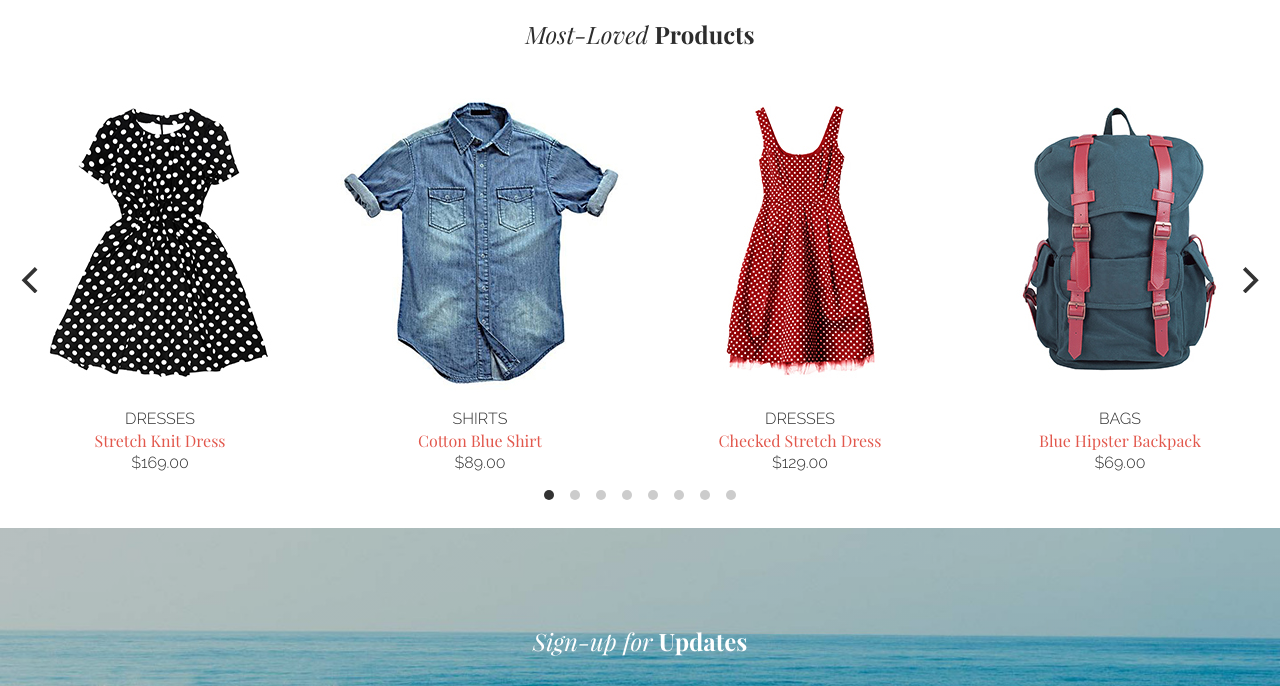
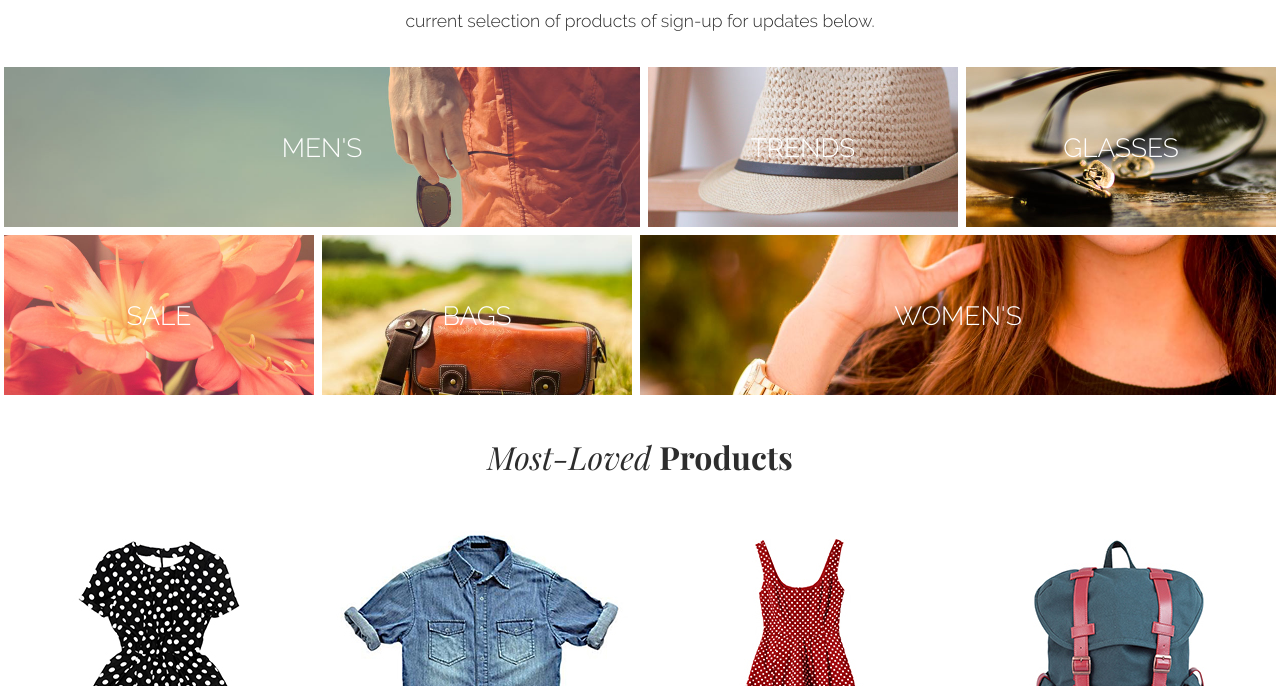
Before and after one commit to usotnyk/ra-project01, a plain HTML site: page index.html in a window 1280 px wide. Shown: the part 791-1477 px from the top of the page. Drawn offline with nearby package versions, Linux system fonts and the light colour scheme.

Commit message:
completed product catagories grid, fixed bugs in css

```diff
--- a/css/styles.css
+++ b/css/styles.css
@@ -62,12 +62,17 @@ h1, h2, h3, h4, h5, h6 {
 }
 
 h1 {
-  font-size: 2em;
+  font-size: 2.5em;
+}
+
+p {
+  font-size: 1.1em;
+  padding: 1.5em;
 }
 
 h2 {
-  font-size: 1.5em;
-  padding: 1.5em;
+  font-size: 2em;
+  padding: 1.3em;
 }
 
 .mobile-hide {
@@ -125,6 +130,10 @@ h2 {
 }
 
 .flex-column {
+  flex-direction: column;
+}
+
+.flex-column-mb {
   flex-direction: column;
 }
 
@@ -186,11 +195,6 @@ nav {
   background-color: transparent;
 }
 
-/* input field - outofill how to target?*/
-.email-input:textarea-webkit-autofill {
-  background-color: red;
-}
-
 .subscribe {
   margin: 3px;
   background-color: #e2574c;
@@ -213,6 +217,10 @@ nav {
 p {
   line-height: 1.8em;
 }
+
+.social p {
+    padding: 0;
+  }
 
 ul {
   list-style-type: none;
@@ -263,6 +271,44 @@ a:hover {
   max-height: 40px;
 }
 
+/* Grid */
+
+.box {
+  height: 20vh;
+  margin: 4px;
+  flex: 1;
+  font-size: 1.5em;
+}
+
+.box1 {
+  background: url('assets/images/mens-category.jpg') no-repeat center;
+  background-size: cover;
+}
+
+.box2 {
+  background: url('assets/images/trends-category.jpg') no-repeat 100% center;
+  background-size: cover;
+}
+
+.box3 {
+  background: url('assets/images/glasses-category.jpg') no-repeat 100% center;
+  background-size: cover;
+}
+
+.box4 {
+  background: url('assets/images/sale-category.jpg') no-repeat 100% center;
+  background-size: cover;
+}
+
+.box5 {
+  background: url('assets/images/bags-category.jpg') no-repeat 100% center;
+  background-size: cover;
+}
+
+.box6 {
+  background: url('assets/images/womens-category.jpg') no-repeat 100% center;
+  background-size: cover;
+}
 
 /* Tablet */
 @media (min-width: 600px) and (max-width: 1239px) {
@@ -316,6 +362,15 @@ a:hover {
   order: 1;
   }
 
+  .flex-column-mb {
+  flex-direction: row;
+  }
+
+  .flex-one-dk-tb {
+    flex: 1;
+    margin: 0 4px;
+  }
+
 }
 
 /* Desktop */
@@ -353,7 +408,7 @@ a:hover {
     flex-direction: row;
     justify-content: space-between;
     text-align: left;
-    padding: 30px
+    padding: 30px;
   }
 
   .social {
@@ -382,4 +437,12 @@ a:hover {
     order: 1;
   }
 
+  .flex-column-mb {
+  flex-direction: row;
+  }
+
+  .flex-one-dk-tb {
+    flex: 1;
+  }
+
 }
--- a/index.html
+++ b/index.html
@@ -58,6 +58,39 @@
     <h2 class="center-text" id="about"><i>Hand-Crafted</i> <b>Styles</b></h2>
     <p class="center-text width-desktop width-tablet">Aloha Apparel Co. sells only the finest ready-to-travel clothing. Browse our current selection of products of sign-up for updates below.</p>
   </section>
+<!--Shop Categories!-->
+
+<div class="flex flex-column white">
+
+  <div class="flex flex-column-mb" id="shop">
+    <a href="" class="flex box box1 center-content"">
+      <p>MEN'S</p>
+    </a>
+    <div class="flex flex-one-dk-tb">
+      <a href="" class="flex box box2 center-content">
+        <p>TRENDS</p>
+      </a>
+      <a href="" class="flex box box3 center-content">
+        <p>GLASSES</p>
+      </a>
+    </div>
+  </div>
+
+  <div class="flex flex-column-mb">
+    <div class="flex flex-one-dk-tb">
+      <a href="" class="flex box box4 center-content">
+        <p>SALE</p>
+      </a>
+      <a href="" class="flex box box5 center-content">
+        <p>BAGS</p>
+      </a>
+    </div>
+    <a href=""  class="flex box box6 center-content">
+      <p>WOMEN'S</p>
+    </a>
+  </div>
+</div> <!--Grid div closing!-->
+
   <h2 class="center-text" id="products"><i>Most-Loved</i> <b>Products</b></h2>
   <div class="main-carousel">
     <div class="carousel-cell">
@@ -100,7 +133,6 @@
         </a>
       </div>
     </div>
-<!--New items!-->
     <div class="carousel-cell">
       <div class="center-text">
         <a href="">
```
Also changed, not shown: README.md, css/assets/images/banner-girl.png (deleted), css/assets/images/wave-bkgd.jpg (deleted), 1 other file.
